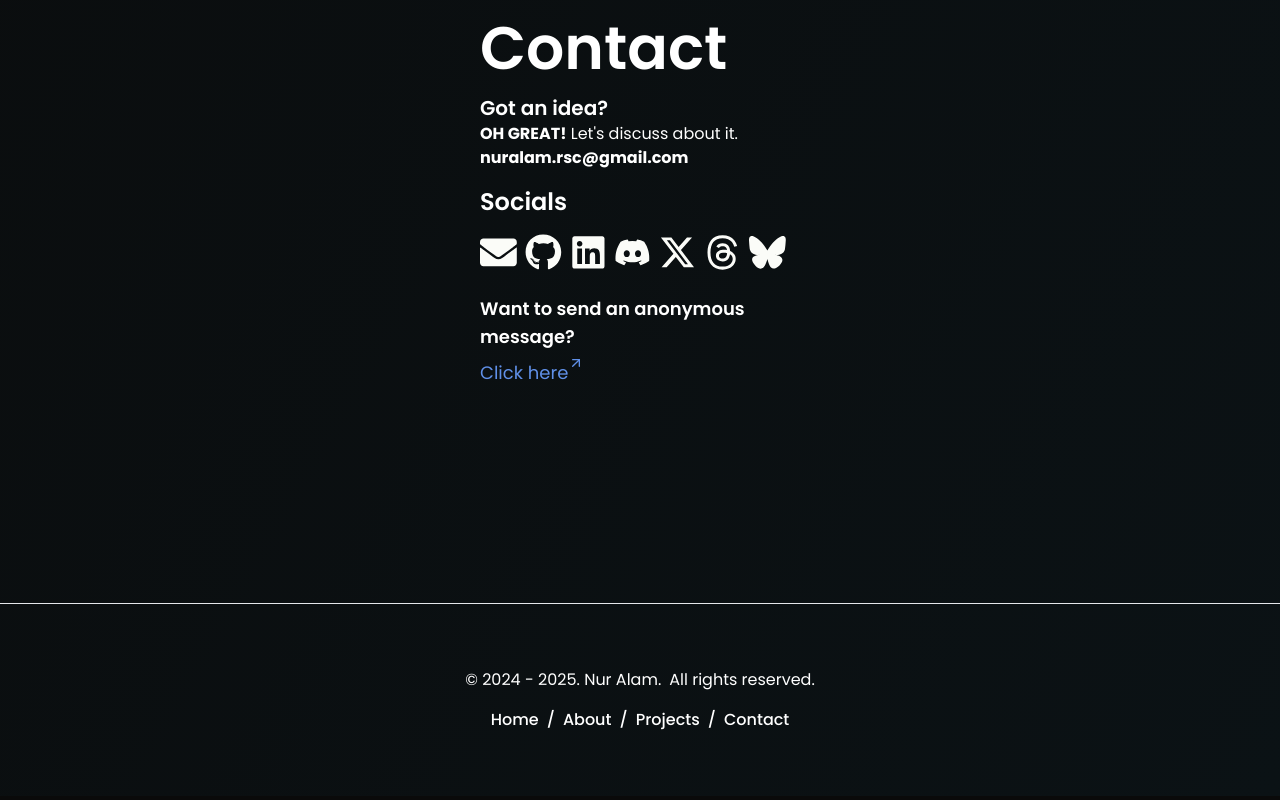
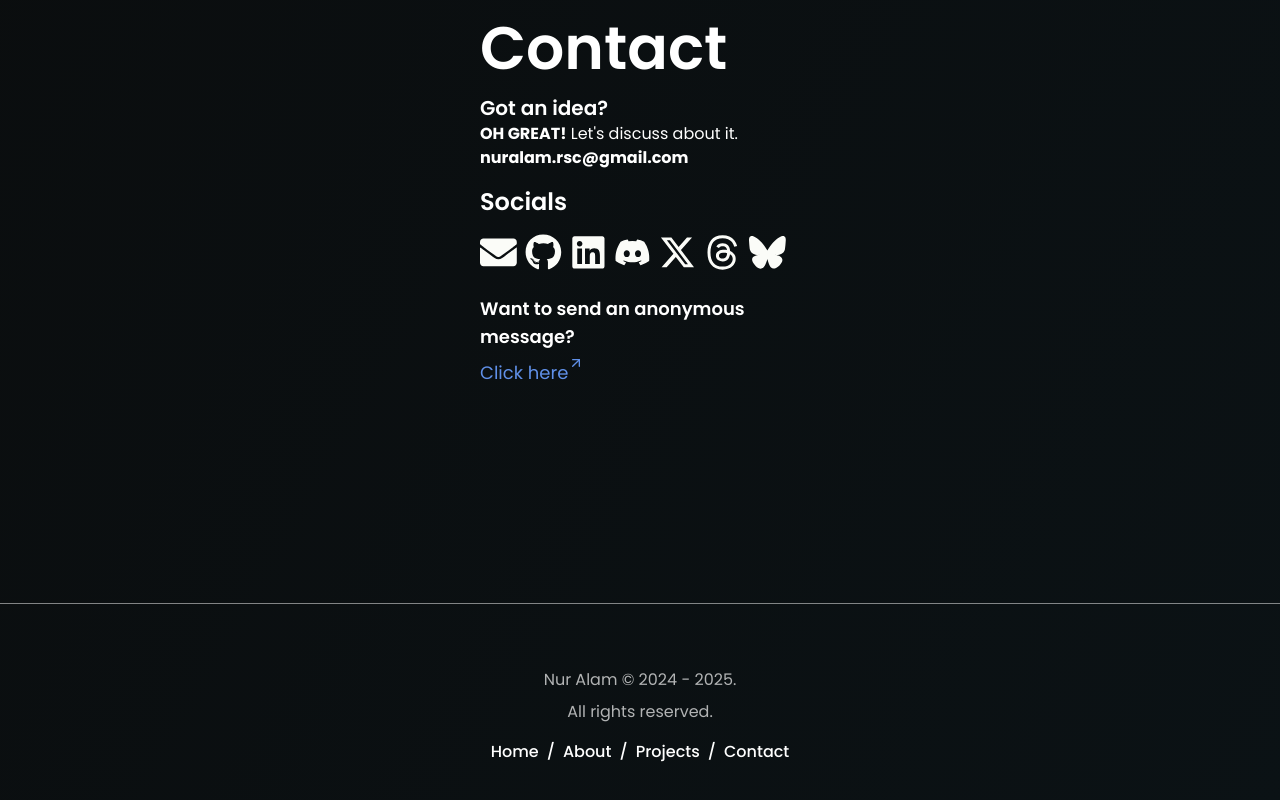
Before and after one commit to NurAlam123/natrium, a Next.js app: page / in a window 1280 px wide. Shown: the part 7516-8316 px from the top of the page. Built offline with nearby package versions, Linux system fonts and the light colour scheme.

Commit message:
fix: fix footer

```diff
--- a/src/sections/Footer.tsx
+++ b/src/sections/Footer.tsx
@@ -3,10 +3,10 @@ import Link from "next/link";
 
 const Footer = () => {
   return (
-    <footer className="py-16 flex justify-center items-center text-gray/70 border-t border-gray/50">
+    <footer className="py-8 md:py-16 flex justify-center items-center text-daisy/70 border-t border-daisy/50">
       <div className="space-y-4">
-        <div className="flex items-center justify-between gap-2">
-          <p>&copy; 2024 - 2025. Nur Alam.</p>
+        <div className="flex flex-col items-center justify-between gap-2">
+          <p>Nur Alam &copy; 2024 - 2025.</p>
           <p>All rights reserved.</p>
         </div>
         <div className="flex gap-2 items-center justify-center text-primary font-medium">
@@ -16,7 +16,7 @@ const Footer = () => {
               href={navLink.href}
               key={navLink.title}
             >
-              <span className="hover:text-gray">{navLink.title}</span>
+              <span className="hover:text-primary/80">{navLink.title}</span>
               <span className="group-last:hidden">/</span>
             </Link>
           ))}
```
